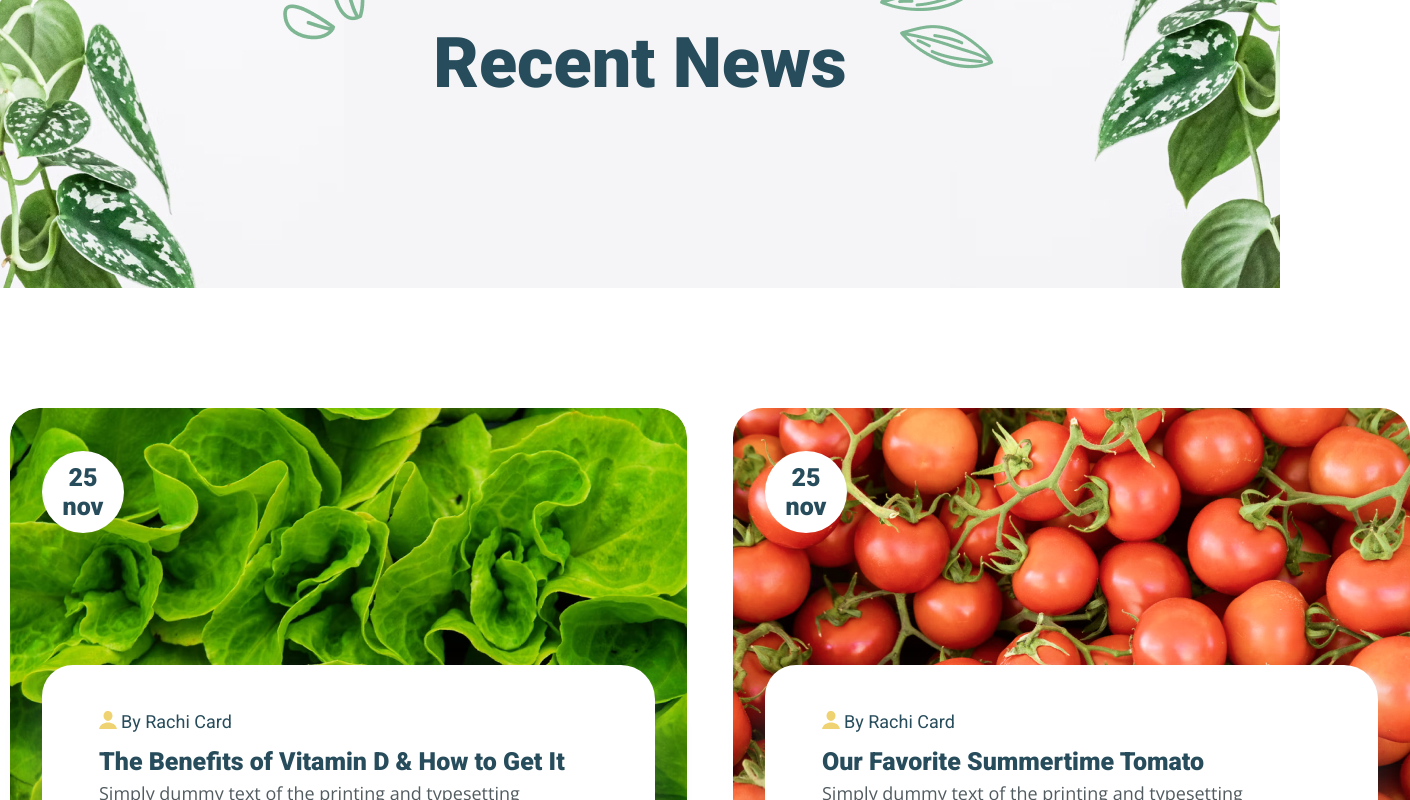
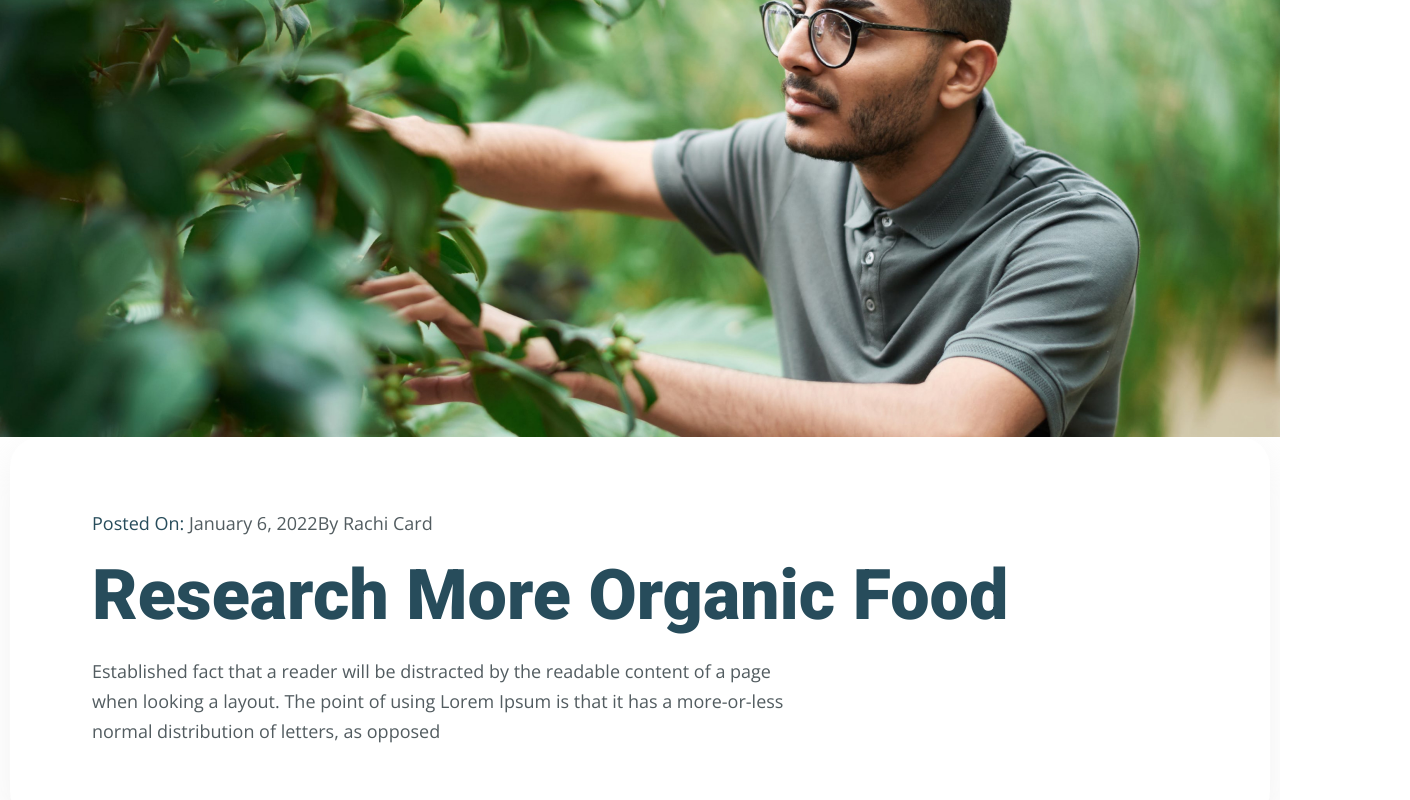
Before and after one commit to progdidi/organik, a React (Create React App) app: page / in a window 1280 px wide. Shown: the part 300-1100 px from the top of the page, 1410 px wide, since content can reach past the window. Built offline with nearby package versions, Linux system fonts and the light colour scheme.

Commit message:
news article page

```diff
--- a/src/App.js
+++ b/src/App.js
@@ -10,6 +10,7 @@ import StandartPage from "./pages/StandartPage/StandartPage";
 import FarmPage from "./pages/FarmPage/FarmPage";
 import TeamPage from "./pages/TeamPage/TeamPage";
 import NewsPage from "./pages/NewsPage/NewsPage";
+import NewsArticlePage from "./pages/NewsArticlePage/NewsArticlePage";
 
 function App() {
   return (
@@ -25,7 +26,8 @@ function App() {
         {/* <StandartPage/> */}
         {/* <FarmPage/> */}
         {/* <TeamPage/> */}
-        <NewsPage/>
+        {/* <NewsPage/> */}
+        <NewsArticlePage/>
       </main>
       <Footer/>
     </div>
--- /dev/null
+++ b/src/pages/NewsArticlePage/NewsArticlePage.js
@@ -0,0 +1,59 @@
+import './newsArticlePage.scss';
+
+import banner from './images/example.jpg';
+import Newsletter from '../../components/Newsletter/Newsletter';
+
+const NewsArticlePage = () => {
+    return (
+        <>
+            <section className="article-page">
+                <img src={banner} alt="" className="article-page__img" />
+
+                <div className="container">
+                    <div className="article-page__header">
+                    <div className="article-page__details">
+                        <p className="article-page__details-date"> <span>Posted On:</span> January 6, 2022</p>
+                        <p className="article-page__details-author">By Rachi Card</p>
+                    </div>
+
+                    <h4 className="article-page__header-title">Research More Organic Food</h4>
+                    <p className="article-page__header-descr">Established fact that a reader will be distracted by the readable content of a page when looking a layout. The point of using Lorem Ipsum is that it has a more-or-less normal distribution of letters, as opposed </p>
+                    </div>
+
+                    <div className="article-page__content">
+                        <p className="article-page__content-text">Uniquely matrix economically sound value through cooperative technology. Competently parallel task fully researched data and enterprise process improvements. Collaboratively expedite quality manufactured products via client-focused results quickly communicate enabled technology and turnkey leadership skills. Uniquely enable accurate supply chains rather than friction technology.</p>
+
+                        <h5 className="article-page__content-title">Preferred Form of Vitamin D?</h5>
+
+                        <p className="article-page__content-text">It is a long established fact that a reader will be distracted by the readable content of a page when looking a layout. The point of using Lorem Ipsum is that it has a more-or-less normal distribution of letters, as opposed to using 'Content here, content here', making it look like readable English.</p>
+
+                        <ul className="article-page__content-list unordered">
+
+
+                            <li className="article-page__content-item">Publishing packages and web pageLorem Ipsum as their default</li>
+                            <li className="article-page__content-item">Content here, content here', making it look like readable</li>
+                            <li className="article-page__content-item">Packages and web pageLorem Ipsum as their default</li>
+                        </ul>
+
+                        <div className="article-page__content-quote">“The first rule of any organic used in a business is that nature applied to an efficient operation will magnify the efficiency. The second is that organic applied to an inefficient operation will magnify the health.”</div>
+
+                        <h5 className="article-page__content-title">Make perfect organic product with us</h5>
+
+                        <p className="article-page__content-text">It is a long established fact that a reader will be distracted by the readable content of a page when looking a layout. The point of using Lorem Ipsum is that it has a more-or-less normal distribution of letters, as opposed to using 'Content here, content here', making it look like readable English.</p>
+
+                        <ol className="article-page__content-list ordered">
+                            <li className="article-page__content-item">Publishing packages and web pageLorem Ipsum as their default</li>
+                            <li className="article-page__content-item">Content here, content here', making it look like readable</li>
+                            <li className="article-page__content-item">Packages and web pageLorem Ipsum as their default</li>
+                            <li className="article-page__content-item">more-or-less normal distribution of letters</li>
+                        </ol>
+
+                    </div>
+                </div>
+            </section>
+            <Newsletter/>
+        </>
+     );
+}
+
+export default NewsArticlePage;
--- /dev/null
+++ b/src/pages/NewsArticlePage/newsArticlePage.scss
@@ -0,0 +1,79 @@
+@import '../../style/base/vars';
+@import '../../style/base/mixins';
+
+.article-page {
+    padding-bottom: 121px;
+    &__img {
+    }
+    &__header {
+        box-shadow: 0px 14px 36px rgba(204, 204, 204, 0.25);
+        border-radius: 30px;
+        padding: 76px 82px;
+        margin-bottom: 20px;
+        .article-page__details {
+            margin-bottom: 20px;
+            display: flex;
+            font-size: 18px;
+            line-height: 21px;
+            &-date {
+                span {
+                    color: $mainColor;
+                }
+            }
+            &-author {
+            }
+        }
+
+        &-title {
+            margin-bottom: 20px;
+            font-weight: 800;
+            font-size: 70px;
+            line-height: 82px;
+        }
+        &-descr {
+            max-width: 726px;
+        }
+    }
+
+    &__content {
+        max-width: 936px;
+        margin: 0 auto;
+        &-text {
+            margin-bottom: 22px;
+        }
+
+        &-title {
+            font-weight: 800;
+            font-size: 50px;
+            line-height: 59px;
+            margin-bottom: 24px;
+        }
+        &-list {
+
+            &.unordered {
+                list-style-type: circle;
+                margin-bottom: 50px;
+            }
+            &.ordered {
+                list-style-type: decimal;
+            }
+
+        }
+        &-item {
+            margin-bottom: 21px;
+
+
+        }
+        &-quote {
+            background-color: #F1EDEA;
+            border-radius: 30px;
+            text-align: center;
+            padding: 69px 59px;
+            margin-bottom: 50px;
+            font-weight: 700;
+            font-size: 20px;
+            line-height: 33px;
+            color: #274C5B;
+        }
+    }
+}
```
Also changed, not shown: src/pages/NewsArticlePage/images/example.jpg (added).
